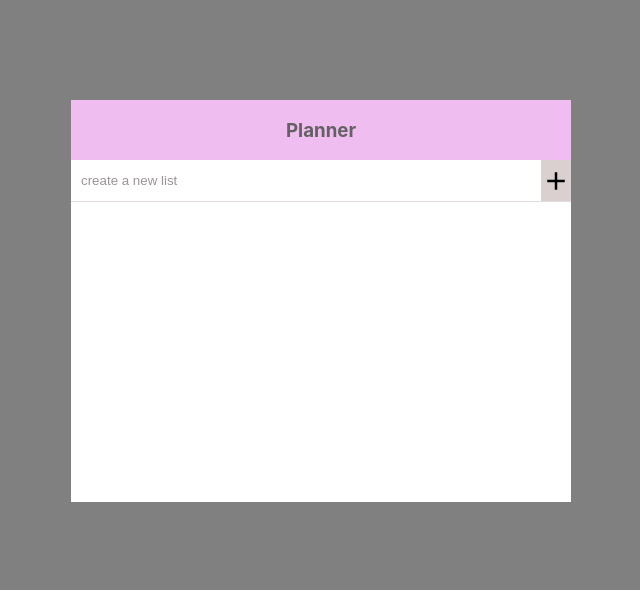
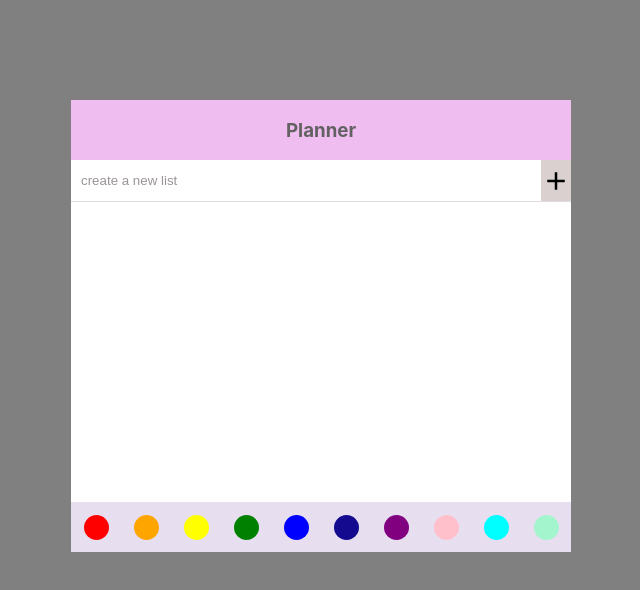
Before and after one commit to 6810779s/todoList-app-project, a React (Create React App) app: page / in a window 1280 px wide. Shown: the top 590 px of the page, without its empty margins (319-959 px from the left). Built offline with nearby package versions, Linux system fonts and the light colour scheme.

Commit message:
set color

```diff
--- a/src/App.js
+++ b/src/App.js
@@ -2,10 +2,12 @@ import React, { useState } from 'react';
 import Container from './components/Container';
 import AddTodo from './components/AddTodo';
 import AddLists from './components/AddLists';
+import ColorSelector from './components/ColorSelector';
 
 const App = () => {
   const [lists, setLists] = useState([]);
   const [nextId, setNextId] = useState(1);
+  const [color, setColor] = useState('');
 
   const onClick_check = (id) => {
     setLists(
@@ -33,6 +35,12 @@ const App = () => {
     setLists(lists.filter((list) => list.id !== id));
   };
 
+  const selectColor = (colorSelect) => {
+    setColor(colorSelect);
+    console.log(color);
+  };
+
+  const modify = (color) => {};
   // const onModify = (id, value) => {
   //   lists.map((list) => {
   //     if (list.id === id) {
@@ -43,13 +51,14 @@ const App = () => {
   // };
 
   return (
-    <Container>
+    <Container color={color}>
       <AddTodo insertList={insertList} />
       <AddLists
         lists={lists}
         onClick_check={onClick_check}
         onRemove={onRemove}
       />
+      <ColorSelector selectColor={selectColor} />
     </Container>
   );
 };
--- a/src/components/AddLists.js
+++ b/src/components/AddLists.js
@@ -2,7 +2,7 @@ import React from 'react';
 import styles from '../styles/AddLists.module.css';
 import List from './List';
 
-const AddLists = ({ lists, onClick_check, onRemove, onModify }) => {
+const AddLists = ({ lists, onClick_check, onRemove }) => {
   return (
     <div className={styles.container}>
       {lists.map((list) => (
--- /dev/null
+++ b/src/components/ColorSelector.js
@@ -0,0 +1,43 @@
+import React, { useState } from 'react';
+import styles from '../styles/ColorSelector.module.css';
+
+const ColorSelector = ({ selectColor }) => {
+  return (
+    <div>
+      <ul>
+        <li className={styles.red} onClick={() => selectColor('red')}>
+          <div></div>
+        </li>
+        <li className={styles.orange} onClick={() => selectColor('orange')}>
+          <div></div>
+        </li>
+        <li className={styles.yellow} onClick={() => selectColor('yellow')}>
+          <div></div>
+        </li>
+        <li className={styles.green} onClick={() => selectColor('green')}>
+          <div></div>
+        </li>
+        <li className={styles.blue} onClick={() => selectColor('blue')}>
+          <div></div>
+        </li>
+        <li className={styles.deepBlue} onClick={() => selectColor('#130a8f')}>
+          <div></div>
+        </li>
+        <li className={styles.purple} onClick={() => selectColor('purple')}>
+          <div></div>
+        </li>
+        <li className={styles.pink} onClick={() => selectColor('pink')}>
+          <div></div>
+        </li>
+        <li className={styles.aqua} onClick={() => selectColor('aqua')}>
+          <div></div>
+        </li>
+        <li className={styles.mint} onClick={() => selectColor('#a3f5ce')}>
+          <div></div>
+        </li>
+      </ul>
+    </div>
+  );
+};
+
+export default ColorSelector;
--- a/src/components/Container.js
+++ b/src/components/Container.js
@@ -1,10 +1,13 @@
 import React from 'react';
 import styles from '../styles/Container.module.css';
 
-const Container = ({ children }) => {
+const Container = ({ children, color }) => {
+  const style = {
+    background: `${color}`,
+  };
   return (
     <div className={styles.container}>
-      <div className={styles.title_container}>
+      <div className={styles.title_container} style={style}>
         <h3>Planner</h3>
       </div>
       <div className={styles.add_todo}>{children}</div>
--- /dev/null
+++ b/src/styles/ColorSelector.module.css
@@ -0,0 +1,157 @@
+li {
+  list-style: none;
+  width: 50px;
+  height: 50px;
+  float: left;
+}
+
+.red {
+  background: #e7def0;
+  display: flex;
+  justify-content: center;
+  align-items: center;
+}
+
+.red div {
+  width: 25px;
+  height: 25px;
+  border-radius: 50%;
+  background: red;
+  cursor: pointer;
+}
+
+.orange {
+  background: #e7def0;
+  display: flex;
+  justify-content: center;
+  align-items: center;
+}
+
+.orange div {
+  width: 25px;
+  height: 25px;
+  border-radius: 50%;
+  background: orange;
+  cursor: pointer;
+}
+
+.yellow {
+  background: #e7def0;
+  display: flex;
+  justify-content: center;
+  align-items: center;
+}
+
+.yellow div {
+  width: 25px;
+  height: 25px;
+  border-radius: 50%;
+  background: yellow;
+  cursor: pointer;
+}
+
+.green {
+  background: #e7def0;
+  display: flex;
+  justify-content: center;
+  align-items: center;
+}
+
+.green div {
+  width: 25px;
+  height: 25px;
+  border-radius: 50%;
+  background: green;
+  cursor: pointer;
+}
+
+.blue {
+  background: #e7def0;
+  display: flex;
+  justify-content: center;
+  align-items: center;
+}
+
+.blue div {
+  width: 25px;
+  height: 25px;
+  border-radius: 50%;
+  background: blue;
+  cursor: pointer;
+}
+
+.deepBlue {
+  background: #e7def0;
+  display: flex;
+  justify-content: center;
+  align-items: center;
+}
+
+.deepBlue div {
+  width: 25px;
+  height: 25px;
+  border-radius: 50%;
+  background: #130a8f;
+  cursor: pointer;
+}
+
+.purple {
+  background: #e7def0;
+  display: flex;
+  justify-content: center;
+  align-items: center;
+}
+
+.purple div {
+  width: 25px;
+  height: 25px;
+  border-radius: 50%;
+  background: purple;
+  cursor: pointer;
+}
+
+.pink {
+  background: #e7def0;
+  display: flex;
+  justify-content: center;
+  align-items: center;
+}
+
+.pink div {
+  width: 25px;
+  height: 25px;
+  border-radius: 50%;
+  background: pink;
+  cursor: pointer;
+}
+
+.aqua {
+  background: #e7def0;
+  display: flex;
+  justify-content: center;
+  align-items: center;
+}
+
+.aqua div {
+  width: 25px;
+  height: 25px;
+  border-radius: 50%;
+  background: aqua;
+  cursor: pointer;
+}
+
+.mint {
+  background: #e7def0;
+  display: flex;
+  justify-content: center;
+  align-items: center;
+}
+
+.mint div {
+  width: 25px;
+  height: 25px;
+  border-radius: 50%;
+  background: #a3f5ce;
+  cursor: pointer;
+}
+/*# sourceMappingURL=ColorSelector.module.css.map */
--- /dev/null
+++ b/src/styles/ColorSelector.module.scss
@@ -0,0 +1,38 @@
+@import '../variables/_variable.scss';
+
+li{
+  list-style: none;
+  width: 50px;
+  height: 50px;
+  float: left
+}
+.red{
+  @include colorBox(red);
+}
+.orange{
+  @include colorBox(orange);
+}
+.yellow{
+  @include colorBox(yellow);
+}
+.green{
+  @include colorBox(green);
+}
+.blue{
+  @include colorBox(blue);
+}
+.deepBlue{
+  @include colorBox(#130a8f);
+}
+.purple{
+  @include colorBox(purple);
+}
+.pink{
+  @include colorBox(pink);
+}
+.aqua{
+  @include colorBox(aqua);
+}
+.mint{
+  @include colorBox(#a3f5ce);
+}
```
Also changed, not shown: src/variables/_variable.scss (+14 -0 lines), 1 other file (tests, documents, lock files or other folders).
